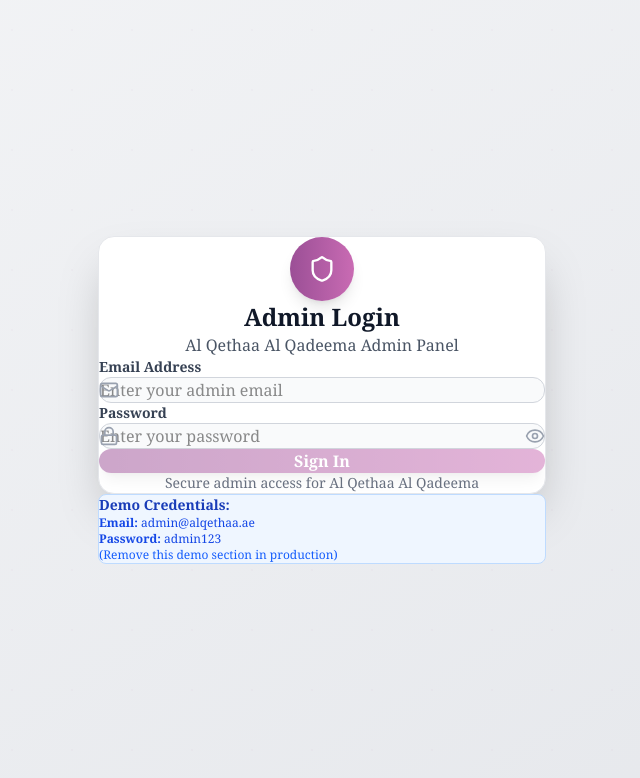
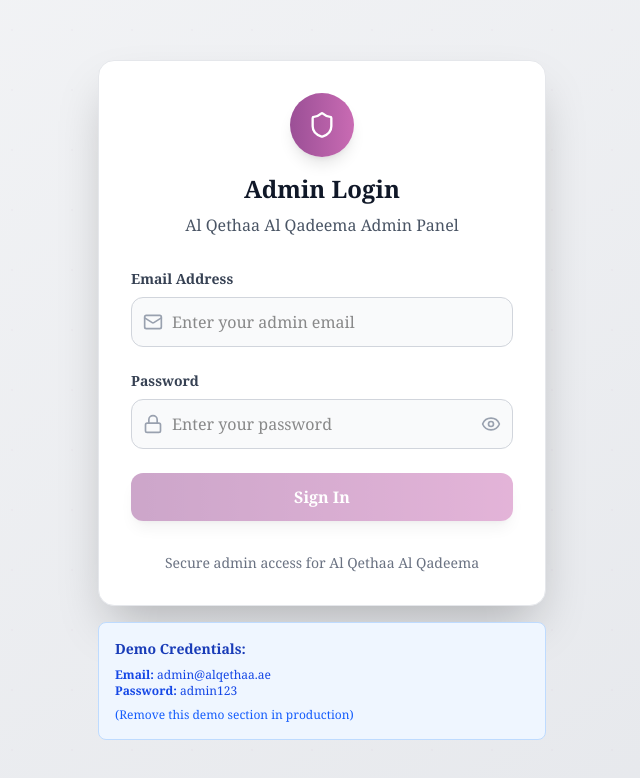
Before and after one commit to intracybertechnology/aq-interiors-frontend, a Next.js app: page /admin/login in a window 1280 px wide. Shown: the top 778 px of the page, without its empty margins (318-958 px from the left). Built offline with nearby package versions, Linux system fonts and the light colour scheme.

Commit message:
Updated css

```diff
--- a/src/app/globals.css
+++ b/src/app/globals.css
@@ -19,76 +19,8 @@
   }
 }
 
-/* ✅ FIX: Remove default margins and ensure smooth scrolling */
-* {
-  margin: 0;
-  padding: 0;
-  box-sizing: border-box;
-}
-
-html {
-  scroll-behavior: smooth;
-  overflow-x: hidden;
-}
-
 body {
   background: var(--background);
   color: var(--foreground);
-  font-family: 'Lucida Bright', Georgia, serif;
-  margin: 0;
-  padding: 0;
-  min-height: 100vh;
-  overflow-x: hidden;
-  /* Prevent browser extensions from adding icons */
-  position: relative;
+  font-family:'Lucida Bright', Georgia, serif;
 }
-
-/* ✅ FIX: Prevent black lines/gaps between sections */
-main {
-  display: block;
-  min-height: 100vh;
-  background: #ffffff;
-}
-
-/* ✅ FIX: Hide browser extension overlays on images */
-img {
-  pointer-events: auto;
-  user-select: none;
-  -webkit-user-drag: none;
-}
-
-/* Prevent extension icons from appearing over content */
-body::before,
-body::after {
-  display: none !important;
-}
-
-/* Hide any injected browser extension UI elements */
-[class*="extension"],
-[id*="extension"],
-[class*="chrome"],
-[id*="chrome"] {
-  display: none !important;
-}
-
-/* ✅ FIX: Ensure full page coverage without gaps */
-#__next,
-#root {
-  min-height: 100vh;
-  display: flex;
-  flex-direction: column;
-}
-
-/* Smooth transitions between pages */
-.page-transition {
-  animation: fadeIn 0.3s ease-in-out;
-}
-
-@keyframes fadeIn {
-  from {
-    opacity: 0;
-  }
-  to {
-    opacity: 1;
-  }
-}
```
